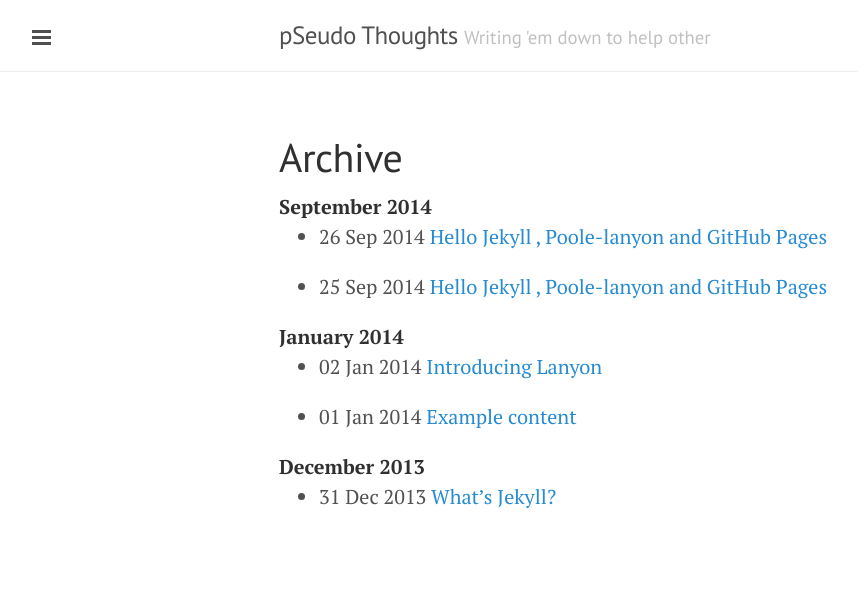
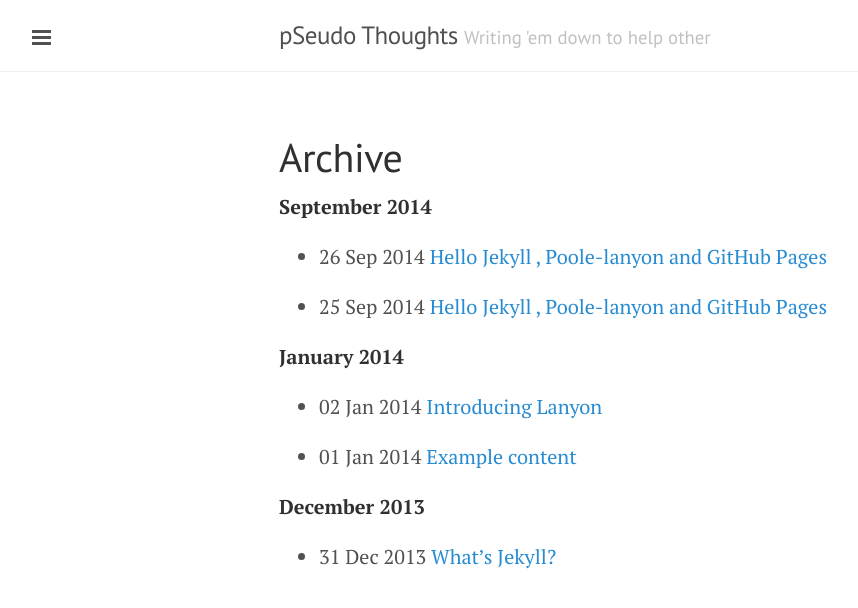
Before and after one commit to DharmeshPandav/dharmeshpandav.github.io, a Jekyll site: the page built from archive.md, in a window 1280 px wide. Shown: the top 608 px of the page, without its empty margins (1-859 px from the left). Built offline with Jekyll 4.4.1, drawn with Linux system fonts in a browser that asks for light colours; nearby versions of some CDN libraries; Markdown is read by kramdown in place of the engine named in the settings.

Commit message:
changed config

```diff
--- a/archive.md
+++ b/archive.md
@@ -8,9 +8,9 @@ title: Archive
   {% assign post_month_year = post.date | date: "%B %Y" %}
   {% assign newer_post_month_year = post.next.date | date: "%B %Y" %}
   {% if post_month_year != newer_post_month_year %}
-<div><strong>
+<p><strong>
     {{ post_month_year }}
-</strong></div>
+</strong></p>
   {% endif %}
    * {{ post.date | date_to_string }} [ {{ post.title }} ]({{ post.url }})
 {% endfor %}
```
